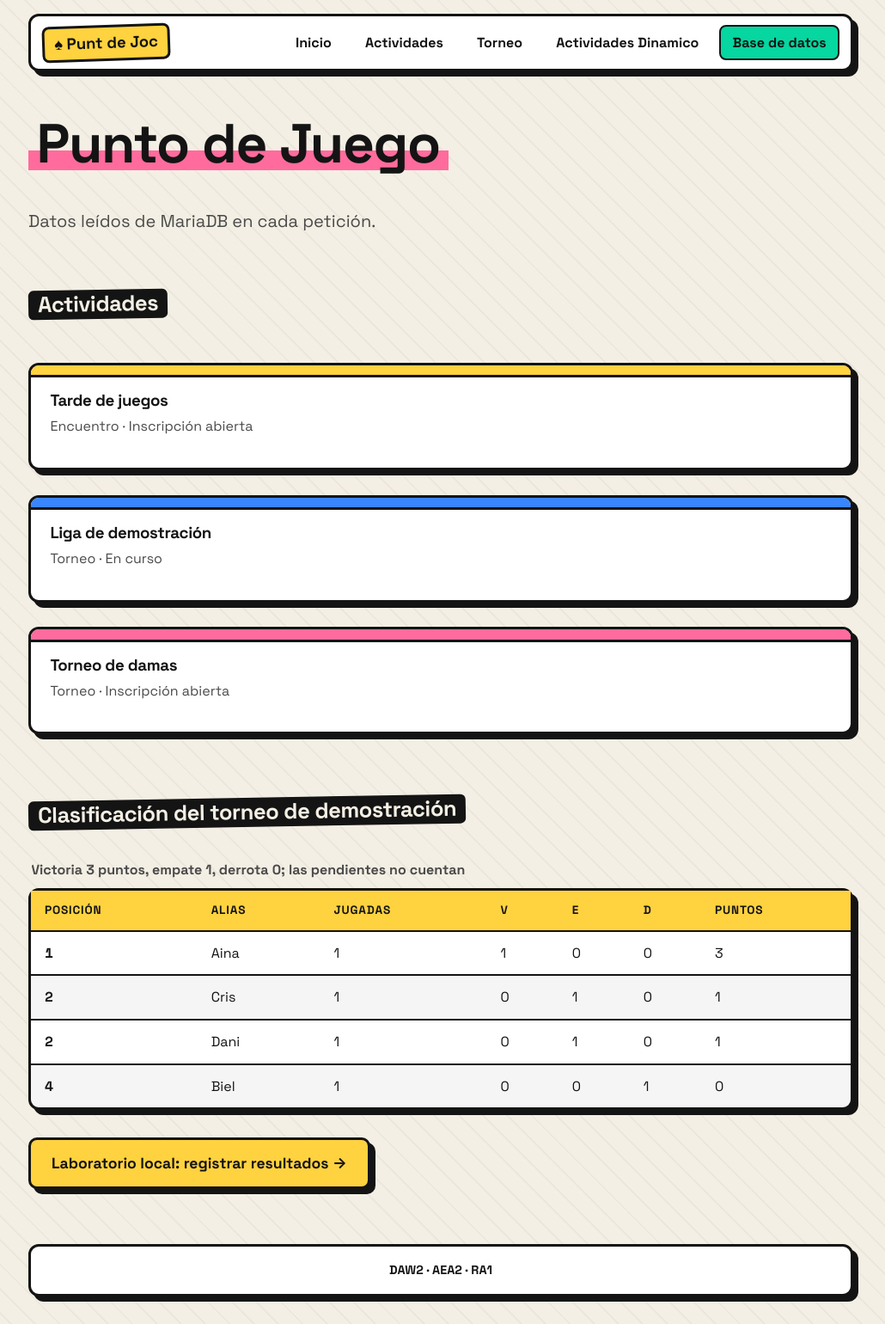
After one commit to noelia287/PuntoDeJuego_G5, a PHP site: page /bdd/public/index.php in a window 1280 px wide. The commit adds this page. Shown: the whole page at 86% size, without its empty margins (127-1157 px from the left). Run offline with PHP 8.4, Linux system fonts and the light colour scheme; data comes from the database, SQL or seed files in the repository; both versions use the stored data as it was after the commit.

Commit message:
feat(bdd): Integrar portal PHP con MariaDB y diseño del portal

```diff
--- /dev/null
+++ b/bdd/public/index.php
@@ -0,0 +1,52 @@
+<?php
+require __DIR__ . '/../src/funciones.php';
+try {
+    $pdo=db();
+    $activitats=$pdo->query("SELECT id,titol,tipus,estat FROM activitats WHERE estat <> 'borrador' ORDER BY id")->fetchAll();
+    $participants=$pdo->query('SELECT id,alias FROM inscripcions WHERE activitat_id=2')->fetchAll();
+    $partides=$pdo->query('SELECT p.* FROM partides p JOIN rondes r ON r.id=p.ronda_id WHERE r.activitat_id=2 ORDER BY r.numero,p.id')->fetchAll();
+    $ranking=classificacio($participants,$partides);
+} catch (PDOException $e) {
+    error_log($e->getMessage()); http_response_code(503);
+    exit('No se puede consultar la base de datos. Comprueba el servicio, las credenciales y el registro del servidor.');
+}
+?>
+<!doctype html>
+<html lang="es">
+<head>
+<meta charset="utf-8">
+<meta name="viewport" content="width=device-width,initial-scale=1">
+<title>Punto de Juego · Base de datos</title>
+<link rel="stylesheet" href="style.css">
+</head>
+<body>
+<nav>
+<a href="/index.html">Inicio</a>
+<a href="/portal/activitats.html">Actividades</a>
+<a href="/portal/torneig.html">Torneo</a>
+<a href="/portal/PHP/index.php">Actividades Dinamico</a>
+<a href="/bdd/" aria-current="page">Base de datos</a>
+</nav>
+<main>
+<h1>Punto de Juego</h1>
+<p>Datos leídos de MariaDB en cada petición.</p>
+<h2>Actividades</h2>
+<?php foreach ($activitats as $a): ?>
+<article>
+<h3><?= h($a['titol']) ?></h3>
+<p><?= h(['trobada'=>'Encuentro','torneig'=>'Torneo'][$a['tipus']]) ?> · <?= h(['oberta'=>'Inscripción abierta','en_curs'=>'En curso','finalitzada'=>'Finalizada'][$a['estat']] ?? $a['estat']) ?></p>
+</article>
+<?php endforeach; ?>
+<h2>Clasificación del torneo de demostración</h2>
+<table>
+<caption>Victoria 3 puntos, empate 1, derrota 0; las pendientes no cuentan</caption>
+<tr><th>Posición</th><th>Alias</th><th>Jugadas</th><th>V</th><th>E</th><th>D</th><th>Puntos</th></tr>
+<?php foreach ($ranking as $r): ?>
+<tr><?php foreach (['posicio','alias','jugades','victories','empats','derrotes','punts'] as $key): ?><td><?= h((string)$r[$key]) ?></td><?php endforeach; ?></tr>
+<?php endforeach; ?>
+</table>
+<p><a href="resultats.php">Laboratorio local: registrar resultados</a></p>
+</main>
+<footer>DAW2 · AEA2 · RA1</footer>
+</body>
+</html>
--- /dev/null
+++ b/bdd/public/style.css
@@ -0,0 +1,291 @@
+/* Punt de Joc · página con datos de MariaDB, misma identidad visual que el portal */
+
+@import url("https://fonts.googleapis.com/css2?family=Space+Grotesk:wght@400;500;700&display=swap");
+
+:root{
+  --fondo:#f4efe4;
+  --carta:#ffffff;
+  --tinta:#141414;
+  --tinta-suave:#4a4a4a;
+  --amarillo:#ffd23f;
+  --rosa:#ff6b9d;
+  --azul:#3a86ff;
+  --verde:#06d6a0;
+  --linea:3px solid var(--tinta);
+  --sombra:6px 6px 0 var(--tinta);
+  --sombra-peque:3px 3px 0 var(--tinta);
+  --radio:12px;
+}
+
+@media (prefers-color-scheme:dark){
+  :root{
+    --fondo:#16161a;
+    --carta:#232329;
+    --tinta:#f4efe4;
+    --tinta-suave:#c4c0b8;
+  }
+}
+
+*,*::before,*::after{box-sizing:border-box}
+
+html{scroll-behavior:smooth}
+
+body{
+  font-family:"Space Grotesk",system-ui,-apple-system,"Segoe UI",Roboto,sans-serif;
+  max-width:62rem;
+  margin:0 auto;
+  padding:1rem 1rem 2rem;
+  line-height:1.6;
+  color:var(--tinta);
+  background:
+    repeating-linear-gradient(45deg,transparent 0 18px,rgba(127,127,127,.07) 18px 20px),
+    var(--fondo);
+  min-height:100vh;
+  display:flex;
+  flex-direction:column;
+}
+main{flex:1}
+
+/* Navegación */
+nav{
+  display:flex;
+  gap:.5rem;
+  flex-wrap:wrap;
+  align-items:center;
+  position:sticky;
+  top:.75rem;
+  z-index:10;
+  padding:.6rem .8rem;
+  background:var(--carta);
+  border:var(--linea);
+  border-radius:var(--radio);
+  box-shadow:var(--sombra);
+}
+nav::before{
+  content:"♠ Punt de Joc";
+  font-weight:700;
+  font-size:1.15rem;
+  margin-right:auto;
+  padding:.2rem .7rem;
+  background:var(--amarillo);
+  color:#141414;
+  border:var(--linea);
+  border-radius:8px;
+  transform:rotate(-2deg);
+}
+nav a{
+  color:var(--tinta);
+  text-decoration:none;
+  font-weight:700;
+  padding:.35rem .85rem;
+  border:2px solid transparent;
+  border-radius:8px;
+  transition:transform .15s,box-shadow .15s,background .15s;
+}
+nav a:hover{
+  background:var(--azul);
+  color:#fff;
+  border-color:var(--tinta);
+  box-shadow:var(--sombra-peque);
+  transform:translate(-2px,-2px);
+}
+nav a[aria-current="page"]{border-color:var(--tinta);background:var(--verde);color:#141414}
+
+/* Tipografía */
+h1,h2,h3{line-height:1.15;font-weight:700;letter-spacing:-.02em}
+h1{
+  font-size:clamp(2.3rem,6vw,4rem);
+  margin:3rem 0 1rem;
+  display:inline-block;
+  padding:0 .15em;
+  background:linear-gradient(transparent 60%,var(--rosa) 60% 90%,transparent 90%);
+}
+h2{font-size:1.6rem;margin-top:2.8rem}
+main>h2{display:inline-block;padding:.15rem .7rem;background:var(--tinta);color:var(--fondo);border-radius:6px;transform:rotate(-1deg)}
+p{max-width:60ch}
+main>h1+p{font-size:1.25rem;color:var(--tinta-suave)}
+
+a{color:var(--tinta);text-decoration-color:var(--rosa);text-underline-offset:.2em;text-decoration-thickness:3px}
+a:hover{text-decoration-color:var(--azul)}
+
+/* Actividades como cartas */
+article{
+  background:var(--carta);
+  border:var(--linea);
+  border-radius:var(--radio);
+  padding:0 1.4rem 1.3rem;
+  margin:1.8rem 0;
+  box-shadow:var(--sombra);
+  overflow:hidden;
+  transition:transform .15s,box-shadow .15s;
+}
+article::before{
+  content:"";
+  display:block;
+  height:.9rem;
+  margin:0 -1.4rem 1rem;
+  background:var(--amarillo);
+  border-bottom:var(--linea);
+}
+article:nth-of-type(2n)::before{background:var(--azul)}
+article:nth-of-type(3n)::before{background:var(--rosa)}
+article:hover{transform:translate(-3px,-3px);box-shadow:9px 9px 0 var(--tinta)}
+article h2,article h3{margin:0 0 .4rem}
+article p{margin:.2rem 0 .9rem;color:var(--tinta-suave)}
+article a{
+  display:inline-block;
+  padding:.45rem 1rem;
+  background:var(--verde);
+  color:#141414;
+  font-weight:700;
+  text-decoration:none;
+  border:var(--linea);
+  border-radius:8px;
+  box-shadow:var(--sombra-peque);
+  transition:transform .15s,box-shadow .15s;
+}
+article a:hover{transform:translate(-2px,-2px);box-shadow:5px 5px 0 var(--tinta)}
+
+/* Enlace de llamada a la acción de la portada */
+main>p>a:only-child{
+  display:inline-block;
+  padding:.8rem 1.5rem;
+  background:var(--amarillo);
+  color:#141414;
+  font-weight:700;
+  font-size:1.1rem;
+  text-decoration:none;
+  border:var(--linea);
+  border-radius:10px;
+  box-shadow:var(--sombra);
+  transition:transform .15s,box-shadow .15s;
+}
+main>p>a:only-child:hover{transform:translate(3px,3px);box-shadow:3px 3px 0 var(--tinta)}
+main>p>a:only-child::after{content:" →"}
+
+/* Listas (participantes) como fichas de jugador */
+ul{
+  list-style:none;
+  padding:0;
+  display:flex;
+  flex-wrap:wrap;
+  gap:.9rem;
+}
+ul li{
+  background:var(--carta);
+  border:var(--linea);
+  border-radius:999px;
+  padding:.4rem 1.1rem .4rem .4rem;
+  font-weight:700;
+  box-shadow:var(--sombra-peque);
+  display:flex;
+  align-items:center;
+  gap:.5rem;
+}
+ul li::before{
+  content:"";
+  width:1.6rem;height:1.6rem;
+  border-radius:50%;
+  border:var(--linea);
+  background:var(--amarillo);
+}
+ul li:nth-child(4n+2)::before{background:var(--rosa)}
+ul li:nth-child(4n+3)::before{background:var(--azul)}
+ul li:nth-child(4n)::before{background:var(--verde)}
+
+/* Tablas */
+table{
+  border-collapse:separate;
+  border-spacing:0;
+  width:100%;
+  background:var(--carta);
+  border:var(--linea);
+  border-radius:var(--radio);
+  overflow:hidden;
+  box-shadow:var(--sombra);
+  margin:1rem 0 2rem;
+}
+caption{
+  caption-side:top;
+  text-align:left;
+  padding:0 .2rem .5rem;
+  font-weight:700;
+  color:var(--tinta-suave);
+}
+th,td{padding:.75rem 1rem;text-align:left;border-bottom:2px solid var(--tinta)}
+th{background:var(--amarillo);color:#141414;font-weight:700;text-transform:uppercase;font-size:.85rem;letter-spacing:.06em}
+tr:last-child td{border-bottom:0}
+tr:nth-child(odd) td{background:rgba(127,127,127,.08)}
+tr:hover td{background:rgba(58,134,255,.18)}
+td:first-child{font-variant-numeric:tabular-nums;font-weight:700}
+
+/* Formularios (futuras inscripciones) */
+label{display:block;margin:.8rem 0;font-weight:700}
+input,select,button,textarea{
+  font:inherit;
+  padding:.55rem .75rem;
+  border:var(--linea);
+  border-radius:8px;
+  background:var(--carta);
+  color:var(--tinta);
+}
+input:focus,select:focus,textarea:focus{box-shadow:var(--sombra-peque)}
+button{
+  background:var(--azul);
+  color:#fff;
+  font-weight:700;
+  cursor:pointer;
+  box-shadow:var(--sombra-peque);
+}
+button:hover{transform:translate(-2px,-2px);box-shadow:5px 5px 0 var(--tinta)}
+
+/* Avisos (nota adhesiva) y código */
+aside{
+  margin:2.5rem 0;
+  max-width:36rem;
+  padding:1rem 1.2rem;
+  background:var(--amarillo);
+  color:#141414;
+  border:var(--linea);
+  border-radius:4px;
+  box-shadow:var(--sombra);
+  transform:rotate(-1.2deg);
+  font-weight:500;
+}
+aside::before{content:"📌 ";}
+pre{background:#141414;color:#f4efe4;padding:1rem;overflow:auto;border:var(--linea);border-radius:var(--radio)}
+
+/* Pie */
+footer{
+  margin-top:3rem;
+  padding:1rem;
+  text-align:center;
+  font-weight:700;
+  font-size:.9rem;
+  background:var(--carta);
+  border:var(--linea);
+  border-radius:var(--radio);
+  box-shadow:var(--sombra);
+}
+
+/* Accesibilidad */
+:focus-visible{outline:3px dashed var(--azul);outline-offset:3px}
+
+@media (max-width:40rem){
+  nav{position:static}
+  nav::before{flex-basis:100%;text-align:center;margin:0 0 .3rem}
+  th,td{padding:.55rem .6rem;font-size:.95rem}
+  article{padding:0 1rem 1rem}
+  article::before{margin:0 -1rem 1rem}
+}
+
+@media (prefers-reduced-motion:reduce){
+  *,*::before,*::after{transition:none!important;scroll-behavior:auto!important}
+  article:hover,nav a:hover,button:hover,article a:hover,main>p>a:only-child:hover{transform:none}
+}
+
+@media print{
+  nav,footer{display:none}
+  body{max-width:none;background:#fff;color:#000}
+  article,table,ul li,aside{box-shadow:none;transform:none}
+}
--- /dev/null
+++ b/bdd/src/funciones.php
@@ -0,0 +1,27 @@
+<?php
+declare(strict_types=1);
+function h(string $value): string { return htmlspecialchars($value, ENT_QUOTES, 'UTF-8'); }
+function db(): PDO {
+    return new PDO('mysql:host=' . (getenv('DB_HOST') ?: '127.0.0.1') . ';port=' . (getenv('DB_PORT') ?: '3306') . ';dbname=puntdejoc;charset=utf8mb4', getenv('DB_USER') ?: 'puntdejoc', getenv('DB_PASSWORD') ?: '', [PDO::ATTR_ERRMODE => PDO::ERRMODE_EXCEPTION, PDO::ATTR_DEFAULT_FETCH_MODE => PDO::FETCH_ASSOC, PDO::ATTR_EMULATE_PREPARES => false]);
+}
+function classificacio(array $participants, array $partides): array {
+    $rows = [];
+    foreach ($participants as $p) $rows[(int)$p['id']] = ['alias'=>$p['alias'], 'jugades'=>0, 'victories'=>0, 'empats'=>0, 'derrotes'=>0, 'punts'=>0];
+    foreach ($partides as $m) {
+        if ($m['resultat'] === null) continue;
+        $a=(int)$m['participant_a']; $b=(int)$m['participant_b'];
+        foreach ([$a,$b] as $id) $rows[$id]['jugades']++;
+        if ($m['resultat']==='E') {
+            foreach ([$a,$b] as $id) { $rows[$id]['empats']++; $rows[$id]['punts']++; }
+        } else {
+            $win=$m['resultat']==='A'?$a:$b; $lose=$win===$a?$b:$a;
+            $rows[$win]['victories']++; $rows[$win]['punts']+=3; $rows[$lose]['derrotes']++;
+        }
+    }
+    $rows=array_values($rows);
+    usort($rows, fn($a,$b)=>($b['punts']<=>$a['punts']) ?: strcmp($a['alias'],$b['alias']));
+    $last=null; $position=0;
+    foreach ($rows as $i=>&$row) { if ($last!==$row['punts']) $position=$i+1; $row['posicio']=$position; $last=$row['punts']; }
+    unset($row);
+    return $rows;
+}
--- a/index.html
+++ b/index.html
@@ -12,6 +12,7 @@
 <a href="portal/activitats.html">Actividades</a>
 <a href="portal/torneig.html">Torneo</a>
 <a href="portal/PHP/index.php">Actividades Dinamico</a>
+<a href="/bdd/">Base de datos</a>
 </nav>
 <main>
 <h1>Punt de Joc</h1>
--- a/portal/PHP/index.php
+++ b/portal/PHP/index.php
@@ -20,6 +20,7 @@ function h(string $text): string { return htmlspecialchars($text, ENT_QUOTES, 'U
 <a href="../activitats.html">Actividades</a>
 <a href="../torneig.html">Torneo</a>
 <a href="index.php" aria-current="page">Actividades Dinamico</a>
+<a href="/bdd/">Base de datos</a>
 </nav>
 <main>
 <h1>Actividades de Punto de Juego</h1>
--- a/portal/activitats.html
+++ b/portal/activitats.html
@@ -1,17 +1,20 @@
 <!doctype html>
 <html lang="es">
+
 <head>
     <meta charset="utf-8">
     <meta name="viewport" content="width=device-width,initial-scale=1">
     <title>Actividades</title>
     <link rel="stylesheet" href="style.css">
 </head>
+
 <body>
     <nav>
         <a href="../index.html">Inicio</a>
         <a href="activitats.html">Actividades</a>
         <a href="torneig.html">Torneo</a>
         <a href="PHP/index.php">Actividades Dinamico</a>
+        <a href="/bdd/">Base de datos</a>
     </nav>
     <main>
         <h1>Actividades</h1>
@@ -27,4 +30,5 @@
     </main>
     <footer>DAW2 · AEA2 · RA1</footer>
 </body>
+
 </html>
--- a/portal/torneig.html
+++ b/portal/torneig.html
@@ -1,17 +1,20 @@
 <!doctype html>
 <html lang="es">
+
 <head>
     <meta charset="utf-8">
     <meta name="viewport" content="width=device-width,initial-scale=1">
     <title>Liga de demostración</title>
     <link rel="stylesheet" href="style.css">
 </head>
+
 <body>
     <nav>
         <a href="../index.html">Inicio</a>
         <a href="activitats.html">Actividades</a>
         <a href="torneig.html">Torneo</a>
         <a href="PHP/index.php">Actividades Dinamico</a>
+        <a href="/bdd/">Base de datos</a>
     </nav>
     <main>
         <h1>Liga de demostración</h1>
@@ -74,4 +77,5 @@
     </main>
     <footer>DAW2 · AEA2 · RA1</footer>
 </body>
+
 </html>
```
Also changed, not shown: bdd/MODEL-DADES.md (added, +29 -0 lines), bdd/public/resultats.php (added, +65 -0 lines), bdd/sql/puntdejoc.sql (added, +101 -0 lines), bdd/README.md (added). Lines whose indentation alone changed are shown as unchanged.
